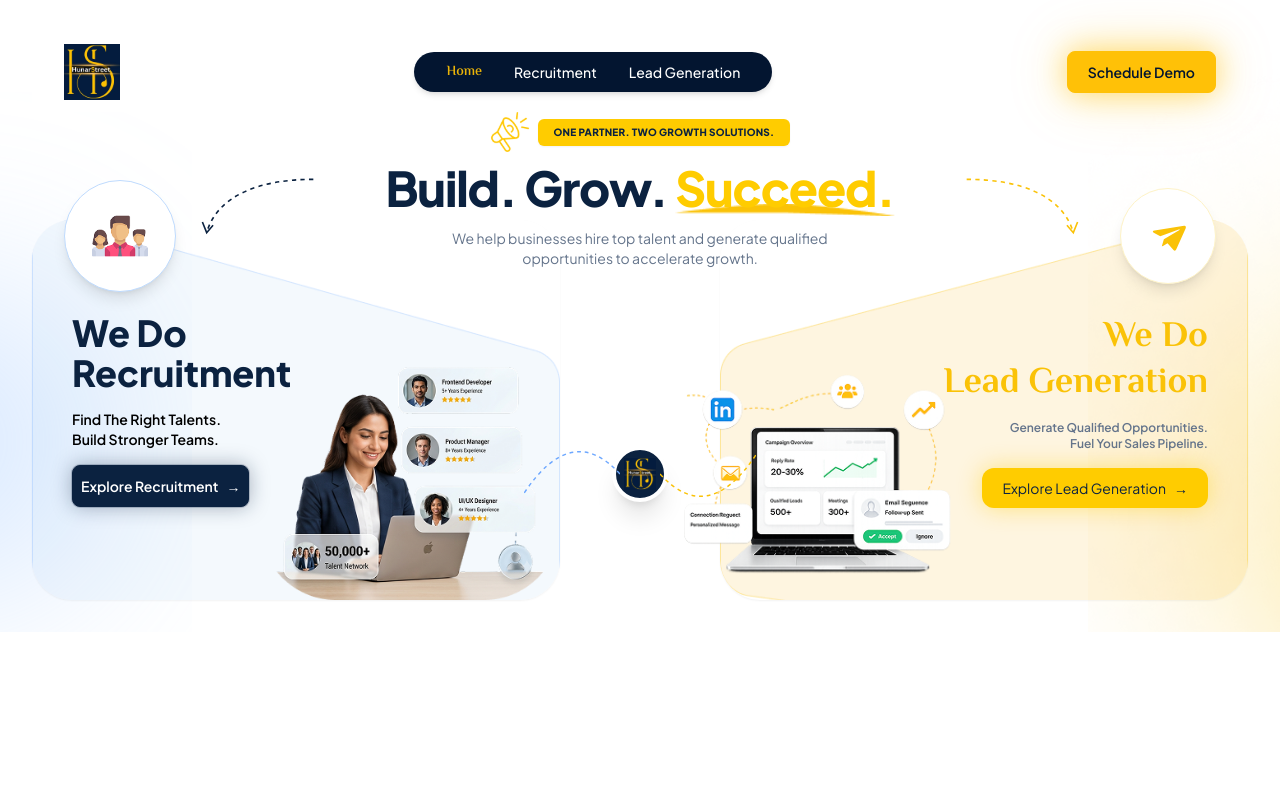
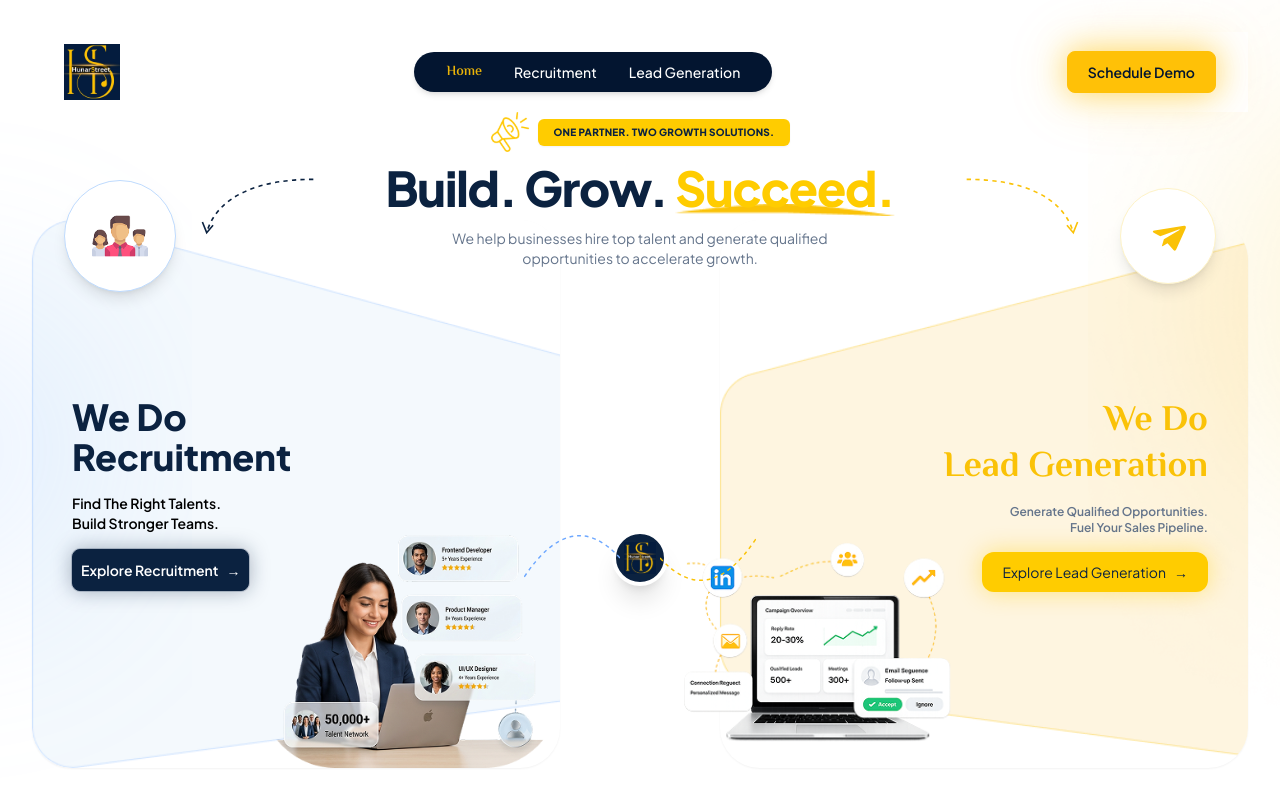
Before and after one commit to Ritesh231/Hunarstreet3, a React (Vite) app: page / in a window 1280 px wide. Built offline with nearby package versions, Linux system fonts and the light colour scheme.

Commit message:
no scroll

```diff
--- a/src/pages/Home.jsx
+++ b/src/pages/Home.jsx
@@ -5,12 +5,12 @@ import Navbar from '../components/Navbar';
 export default function LandingHero() {
     return (
         <div id="home"
-            className="w-full bg-white text-slate-800 flex flex-col justify-between overflow-x-hidden p-4 md:p-6 lg:p-8 select-none relative"
+            className="w-full bg-white text-slate-800 flex flex-col justify-between overflow-hidden p-4 md:p-6 lg:p-8 select-none relative min-h-screen"
             style={{ fontFamily: "'Segoe UI', sans-serif" }}
         >
             {/* Background Decorative Ellipses */}
-            <img src="/Ellipse 25.svg" alt="" className='absolute -bottom-40 left-0 w-48 h-[700px] object-cover z-10 lg:block hidden' />
-            <img src="/Ellipse 26.png" alt="" className='absolute -bottom-96 right-0 w-48 h-[1000px] object-cover z-10 lg:block hidden' />
+            <img src="/Ellipse 25.svg" alt="" className='absolute bottom-0 left-0 w-48 h-[700px] object-cover z-10 lg:block hidden opacity-50' />
+            <img src="/Ellipse 26.png" alt="" className='absolute bottom-0 right-0 w-48 h-[1000px] object-cover z-10 lg:block hidden opacity-50' />
 
             <Navbar />
 
```
